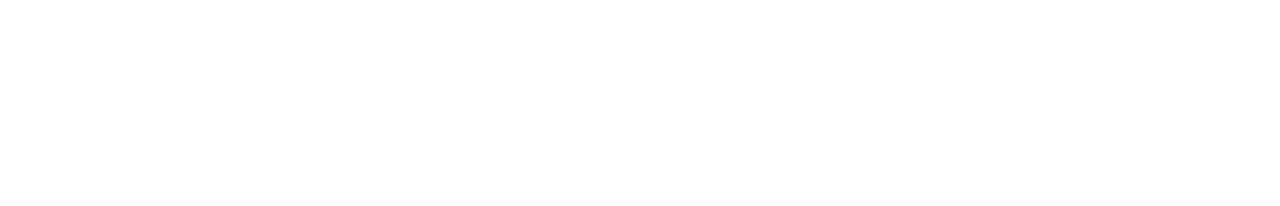
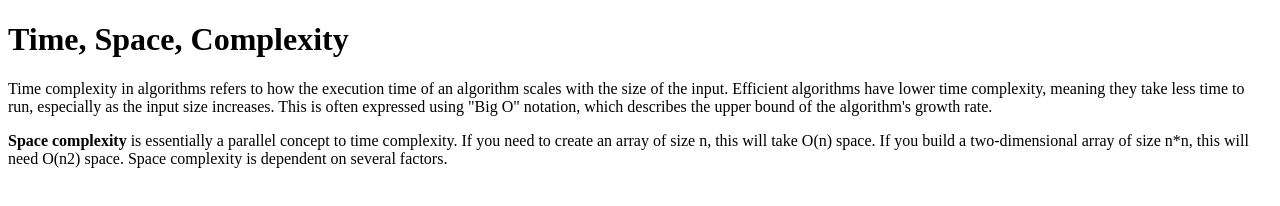
Before and after one commit to acciojob/time-and-space-complexity-Charu-Yadav, a website: page main.html in a window 1280 px wide. Drawn offline with Linux system fonts and the light colour scheme.

Commit message:
created a submission

```diff
--- a/main.html
+++ b/main.html
@@ -8,6 +8,20 @@
 
 <body>
 	<!-- the entire body must be written by student -->
+	<h1>Time, Space, Complexity</h1>
+	<p>
+Time complexity in algorithms refers to how the execution time of
+an algorithm scales with the size of the input. Efficient algorithms
+have lower time complexity, meaning they take less time to run,
+especially as the input size increases. This is often expressed using "Big O" notation,
+which describes the upper bound of the algorithm's growth rate.
+	</p>
+	<p>
+<b>Space complexity</b> is essentially a parallel concept to time complexity.
+If you need to create an array of size n, this will take O(n) space.
+If you build a two-dimensional array of size n*n, this will need O(n2) space.
+Space complexity is dependent on several factors.
+	</p>
     <script type="text/javascript" src="./script.js">
 </script>
 
```
